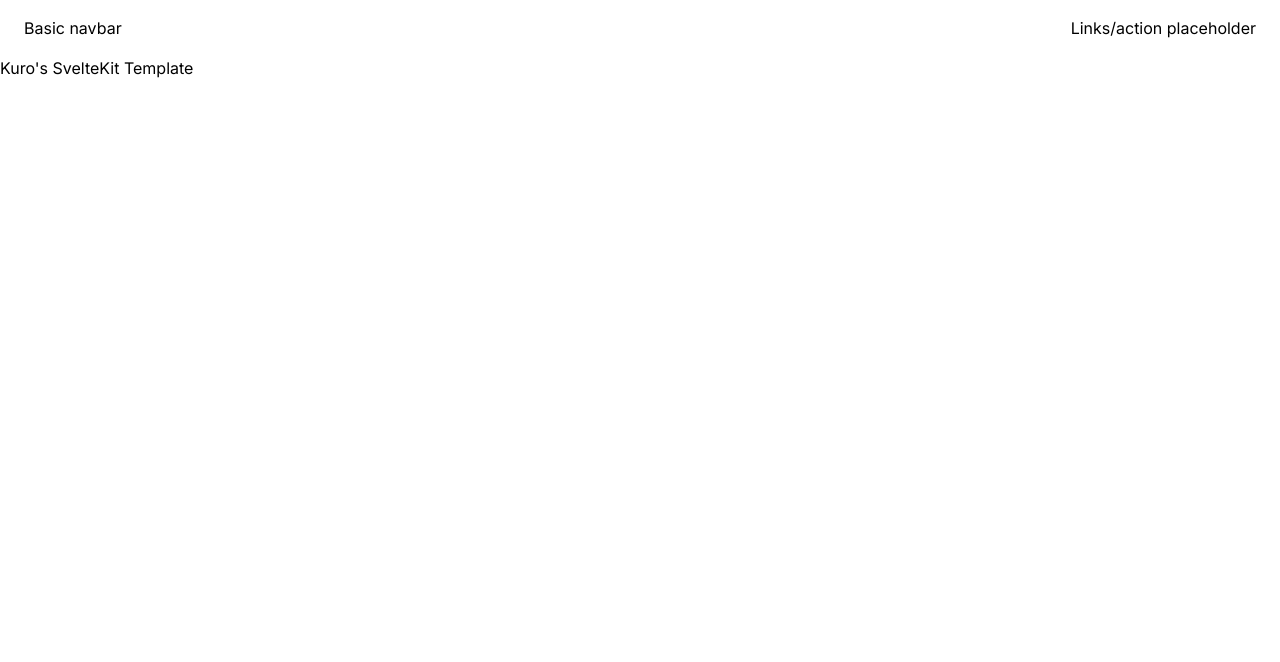
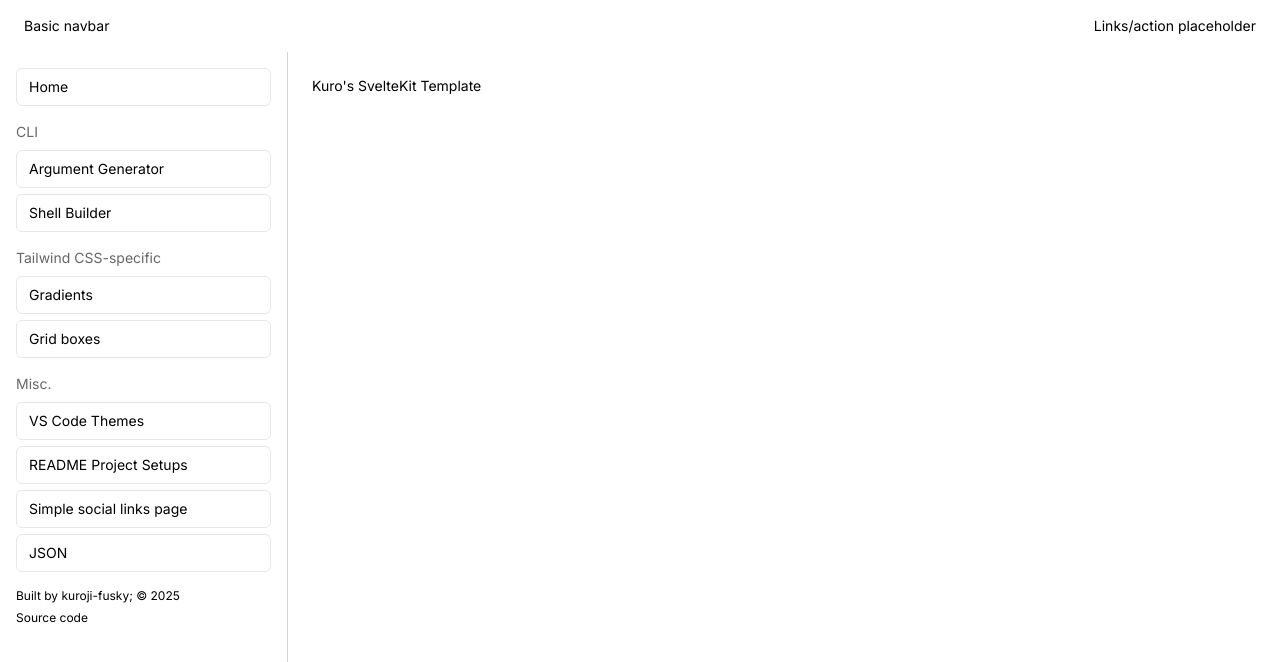
Before and after one commit to kuroji-fusky/toolbox, a SvelteKit app: page / in a window 1280 px wide. Shown: the top 662 px of the page. Built offline with nearby package versions, Linux system fonts and the light colour scheme.

Commit message:
add global sidebar with stuff

```diff
--- a/src/app.html
+++ b/src/app.html
@@ -6,7 +6,7 @@
 		<meta name="viewport" content="width=device-width, initial-scale=1" />
 		%sveltekit.head%
 	</head>
-	<body data-sveltekit-preload-data="hover">
+	<body data-sveltekit-preload-data="hover" class="text-sm">
 		<div style="display: contents">%sveltekit.body%</div>
 	</body>
 </html>
--- /dev/null
+++ b/src/lib/components/GlobalNavItems.ts
@@ -0,0 +1,58 @@
+export const navigationItems = [
+  {
+    heading: null,
+    subitems: [
+      {
+        label: "Home",
+        path: "/",
+      },
+    ],
+  },
+  {
+    heading: "CLI",
+    subitems: [
+      {
+        label: "Argument Generator",
+        path: "/cli/arg-generator",
+      },
+      {
+        label: "Shell Builder",
+        path: "/shell-builder",
+      },
+    ],
+  },
+  {
+    heading: "Tailwind CSS-specific",
+    subitems: [
+      {
+        label: "Gradients",
+        path: "/tw-gradient",
+      },
+      {
+        label: "Grid boxes",
+        path: "/tw-grids",
+      },
+    ],
+  },
+  {
+    heading: "Misc.",
+    subitems: [
+      {
+        label: "VS Code Themes",
+        path: "/vsc-themes",
+      },
+      {
+        label: "README Project Setups",
+        path: "/readme-project-setups",
+      },
+      {
+        label: "Simple social links page",
+        path: "/simple-links-page",
+      },
+      {
+        label: "JSON",
+        path: "/json-generator",
+      },
+    ],
+  }
+]
--- /dev/null
+++ b/src/lib/components/GlobalSidebar.svelte
@@ -0,0 +1,40 @@
+<script lang="ts">
+	import { navigationItems } from "./GlobalNavItems"
+</script>
+
+<aside
+	id="global-sidebar"
+	class="flex-shrink-0 w-72 h-[calc(100dvh-3.25rem)] *:p-4 *:pb-0 border-r border-r-slate-300"
+>
+	<div class="*:mb-4 last:*:mb-0">
+		{#each navigationItems as { heading, subitems }}
+			<div>
+				{#if heading}
+					<div class="opacity-60 my-2">{heading}</div>
+				{/if}
+				<ul class="space-y-1.5">
+					{#each subitems as { label, path }}
+						<li>
+							<a
+								href={path}
+								class="block rounded-md border transition-all hover:border-slate-400 w-full text-left py-2 px-3"
+							>
+								{label}
+							</a>
+						</li>
+					{/each}
+				</ul>
+			</div>
+		{/each}
+	</div>
+	<footer class="text-xs space-y-1.5">
+		<div>Built by kuroji-fusky; &copy; 2025</div>
+		<div>
+			<a
+				href="https://github.com/kuroji-fusky/dev-generators"
+				target="_blank"
+				rel="noreferrer noopener">Source code</a
+			>
+		</div>
+	</footer>
+</aside>
--- a/src/lib/components/index.ts
+++ b/src/lib/components/index.ts
@@ -1,7 +1,10 @@
 import Navbar from "./Navbar.svelte"
 import Meta from "./Meta.svelte"
 
+import GlobalSidebar from "./GlobalSidebar.svelte"
+
 export {
   Navbar,
-  Meta
+  Meta,
+  GlobalSidebar
 }
--- a/src/routes/+layout.svelte
+++ b/src/routes/+layout.svelte
@@ -1,7 +1,12 @@
 <script lang="ts">
 	import "../app.css"
-	import { Navbar } from "$lib/components"
+	import { Navbar, GlobalSidebar } from "$lib/components"
 </script>
 
 <Navbar />
-<slot />
+<div class="flex">
+	<GlobalSidebar />
+	<main id="skip-to-content" class="flex-1 p-6">
+		<slot />
+	</main>
+</div>
```
